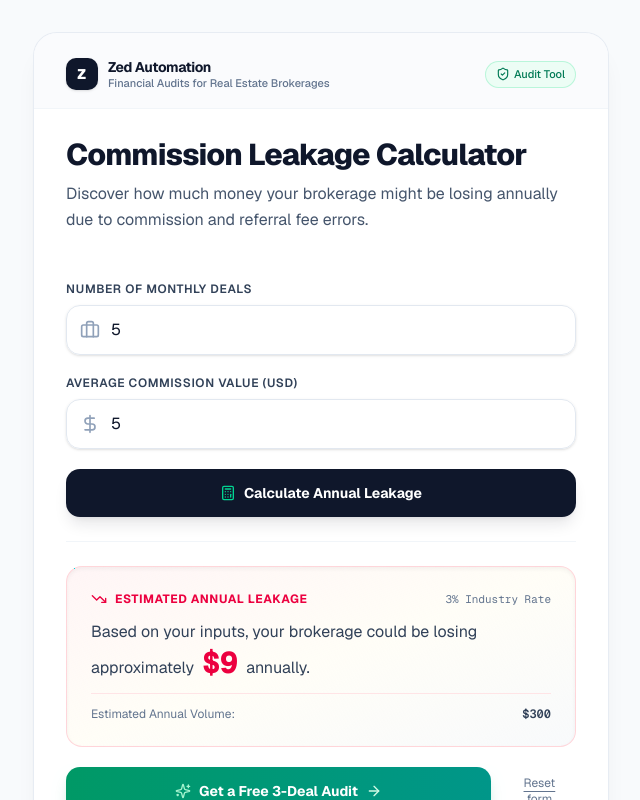
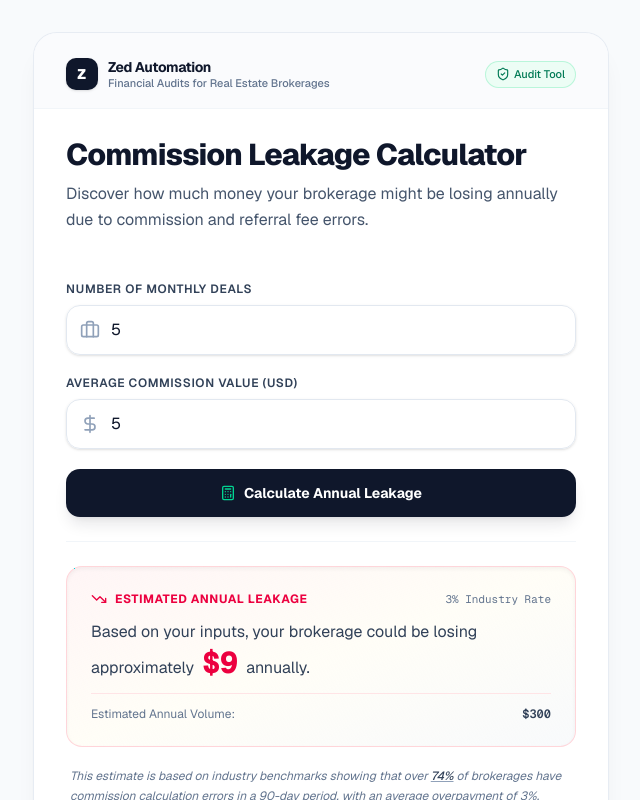
Before and after one commit to takidjaafar/zed-automation-1, a Next.js app: page /commission-calculator in a window 1280 px wide. Both pictures are taken after typing "5", "5" into the empty fields and a click on the button "Calculate Annual Leakage". Shown: the top 800 px of the page, without its empty margins (319-959 px from the left). Built offline with nearby package versions, Linux system fonts and the light colour scheme.

Commit message:
feat: improve CommissionLeakageCalculator UI
Add visual enhancements to the calculator, including a new result card header and additional icon support for better trust signaling.

```diff
--- a/components/CommissionLeakageCalculator.tsx
+++ b/components/CommissionLeakageCalculator.tsx
@@ -12,6 +12,7 @@ import {
   ShieldCheck,
   Sparkles,
   Lock,
+  CheckCircle2,
 } from 'lucide-react';
 
 interface CommissionLeakageCalculatorProps {
@@ -81,7 +82,7 @@ export default function CommissionLeakageCalculator({
     <div className={`w-full max-w-xl mx-auto font-sans antialiased ${className}`}>
       {/* Main Card */}
       <div className="bg-white dark:bg-slate-900 rounded-3xl border border-slate-200/80 dark:border-slate-800 shadow-xl shadow-slate-950/5 overflow-hidden transition-all duration-300">
-        {/* Trust Header */}
+        {/* Trust-Building Header */}
         <div className="px-6 sm:px-8 pt-6 pb-4 bg-slate-50/70 dark:bg-slate-800/40 border-b border-slate-100 dark:border-slate-800/80 flex items-center justify-between">
           <div className="flex items-center gap-2.5">
             <div className="h-8 w-8 rounded-lg bg-slate-900 dark:bg-emerald-500 text-white flex items-center justify-center font-black text-sm tracking-wider shadow-sm">
@@ -196,6 +197,7 @@ export default function CommissionLeakageCalculator({
           {/* Result Box (Appears after calculation) */}
           {hasCalculated && calculatedLeakage !== null && (
             <div className="mt-6 pt-6 border-t border-slate-100 dark:border-slate-800 space-y-5 animate-in fade-in slide-in-from-bottom-2 duration-300">
+              {/* Estimated Result Card */}
               <div className="rounded-2xl p-5 sm:p-6 bg-gradient-to-br from-rose-50/70 via-amber-50/40 to-slate-50 dark:from-rose-950/30 dark:via-slate-800/60 dark:to-slate-900 border border-rose-200/80 dark:border-rose-900/40 shadow-inner">
                 <div className="flex items-start justify-between gap-4">
                   <div className="flex items-center gap-2 text-rose-600 dark:text-rose-400 text-xs font-bold uppercase tracking-wider">
@@ -225,6 +227,20 @@ export default function CommissionLeakageCalculator({
                 </div>
               </div>
 
+              {/* Feature 1: Methodology Note (The "Proof" Layer) */}
+              <p className="text-xs text-slate-500 dark:text-slate-400 italic leading-relaxed px-1">
+                This estimate is based on industry benchmarks showing that over{' '}
+                <a
+                  href="https://boldtrail.com"
+                  target="_blank"
+                  rel="noopener noreferrer"
+                  className="font-medium underline decoration-slate-400 hover:decoration-slate-600 text-slate-700 dark:text-slate-300 hover:text-slate-900 dark:hover:text-white transition-colors"
+                >
+                  74%
+                </a>{' '}
+                of brokerages have commission calculation errors in a 90-day period, with an average overpayment of 3%.
+              </p>
+
               {/* Call to Action Button */}
               <div className="flex flex-col sm:flex-row items-center gap-3">
                 <Link
@@ -239,10 +255,32 @@ export default function CommissionLeakageCalculator({
                 <button
                   type="button"
                   onClick={handleReset}
-                  className="text-xs text-slate-500 hover:text-slate-800 dark:hover:text-slate-300 underline underline-offset-4 py-2 px-3 transition-colors cursor-pointer"
+                  className="text-xs text-slate-500 hover:text-slate-800 dark:hover:text-slate-300 underline underline-offset-4 py-2 px-3 transition-colors cursor-pointer shrink-0"
                 >
                   Reset form
                 </button>
+              </div>
+
+              {/* Feature 2: "What You Get" Box (The "Value" Layer) */}
+              <div className="rounded-2xl p-4 sm:p-5 bg-slate-50/80 dark:bg-slate-800/40 border border-slate-200/80 dark:border-slate-700/60">
+                <h4 className="text-xs font-bold uppercase tracking-wider text-slate-800 dark:text-slate-200 mb-3 flex items-center gap-2">
+                  <ShieldCheck className="w-4 h-4 text-emerald-600 dark:text-emerald-400" />
+                  <span>What the Free Audit Includes:</span>
+                </h4>
+                <ul className="space-y-2 text-xs sm:text-sm text-slate-600 dark:text-slate-300">
+                  <li className="flex items-start gap-2.5">
+                    <CheckCircle2 className="w-4 h-4 text-emerald-600 dark:text-emerald-400 shrink-0 mt-0.5" />
+                    <span>A line-by-line review of 3 of your recent deals.</span>
+                  </li>
+                  <li className="flex items-start gap-2.5">
+                    <CheckCircle2 className="w-4 h-4 text-emerald-600 dark:text-emerald-400 shrink-0 mt-0.5" />
+                    <span>A report showing exactly where money was lost.</span>
+                  </li>
+                  <li className="flex items-start gap-2.5">
+                    <CheckCircle2 className="w-4 h-4 text-emerald-600 dark:text-emerald-400 shrink-0 mt-0.5" />
+                    <span>A clear action plan to prevent future leakage.</span>
+                  </li>
+                </ul>
               </div>
             </div>
           )}
```
